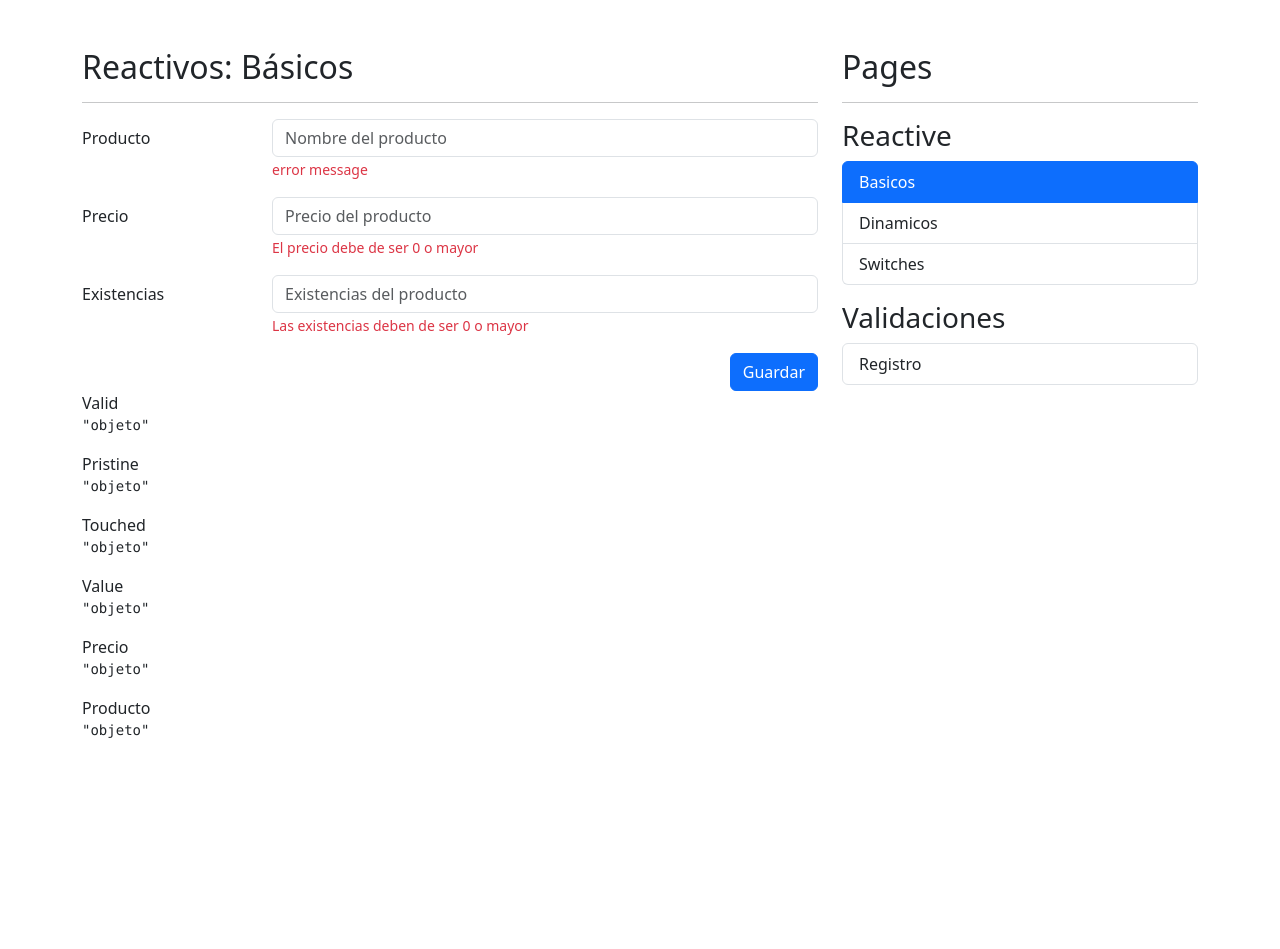
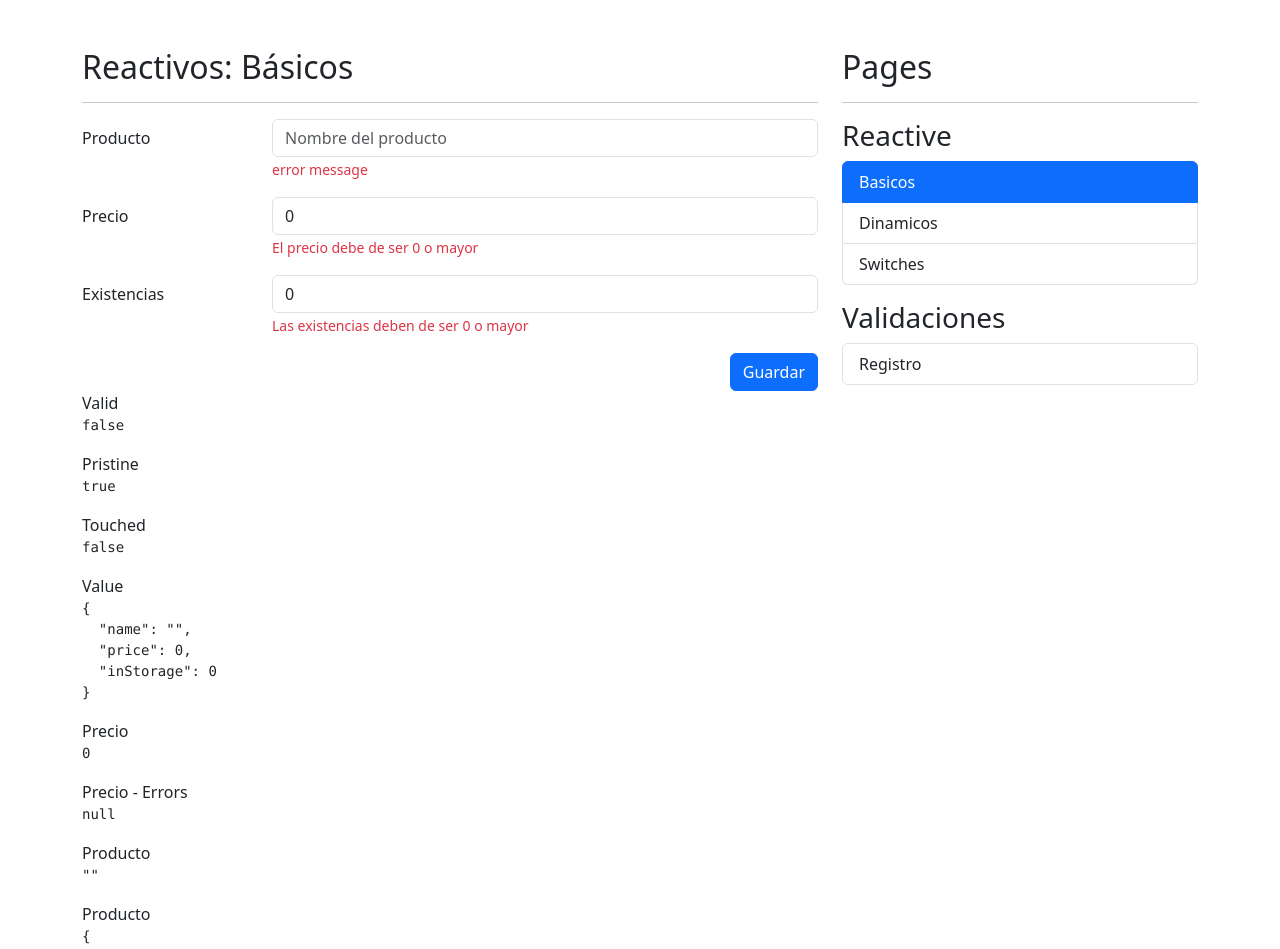
Before and after one commit to tomasVergara14/reactive-forms, an Angular app: page /reactive/basic in a window 1280 px wide. Shown: the top 949 px of the page. Before the commit the page ends 800 px from the top, so only its background shows below. Built offline with nearby package versions, Linux system fonts and the light colour scheme.

Commit message:
reactive forms

```diff
--- a/src/app/reactive/pages/basic-page/basic-page.component.html
+++ b/src/app/reactive/pages/basic-page/basic-page.component.html
@@ -4,7 +4,10 @@
 <div class="row">
     <div class="col">
 
-        <form autocomplete="off">
+        <form
+         autocomplete="off"
+         [formGroup]="myForm"
+         (ngSubmit)="onSave()">
 
             <!-- Campo de producto -->
             <div class="mb-3 row">
@@ -13,6 +16,7 @@
 
                     <input type="text"
                            class="form-control"
+                           formControlName="name"
                            placeholder="Nombre del producto">
 
                     <span class="form-text text-danger">
@@ -28,6 +32,7 @@
                 <div class="col-sm-9">
                     <input type="number"
                            class="form-control"
+                           formControlName="price"
                            placeholder="Precio del producto">
                     <span class="form-text text-danger">
                         El precio debe de ser 0 o mayor
@@ -41,6 +46,7 @@
                 <div class="col-sm-9">
                     <input type="number"
                            class="form-control"
+                           formControlName="inStorage"
                            placeholder="Existencias del producto">
 
                     <span class="form-text text-danger">
@@ -73,21 +79,27 @@
     <div class="col">
 
         <span>Valid</span>
-        <pre>{{ 'objeto' | json }}</pre>
+        <pre>{{ myForm.valid | json }}</pre>
 
         <span>Pristine</span>
-        <pre>{{ 'objeto' | json }}</pre>
+        <pre>{{ myForm.pristine | json }}</pre>
 
         <span>Touched</span>
-        <pre>{{ 'objeto' | json }}</pre>
+        <pre>{{ myForm.touched | json }}</pre>
 
         <span>Value</span>
-        <pre>{{ 'objeto' | json }}</pre>
+        <pre>{{ myForm.value | json }}</pre>
 
         <span>Precio</span>
-        <pre>{{ 'objeto' | json }}</pre>
+        <pre>{{ myForm.controls['price'].value | json }}</pre>
+
+        <span>Precio - Errors</span>
+        <pre>{{ myForm.controls['price'].errors | json }}</pre>
 
         <span>Producto</span>
-        <pre>{{ 'objeto' | json }}</pre>
+        <pre>{{ myForm.controls['name'].value | json }}</pre>
+
+        <span>Producto</span>
+        <pre>{{ myForm.controls['name'].errors | json }}</pre>
     </div>
 </div>
--- a/src/app/reactive/pages/basic-page/basic-page.component.ts
+++ b/src/app/reactive/pages/basic-page/basic-page.component.ts
@@ -1,4 +1,5 @@
 import { Component } from '@angular/core';
+import { FormBuilder, FormGroup, Validators } from '@angular/forms';
 
 @Component({
   templateUrl: './basic-page.component.html',
@@ -7,4 +8,16 @@
 })
 export class BasicPageComponent {
 
+  constructor( private fb: FormBuilder){}
+
+  public myForm: FormGroup = this.fb.group({
+    name:['' , [ Validators.required, Validators.minLength(3)]],
+    price:[0, [ Validators.required, Validators.min(0)]],
+    inStorage:[0, [ Validators.required, Validators.min(0)]],
+  })
+
+  onSave(){
+    console.log(this.myForm)
+  }
+
 }
--- a/src/app/reactive/reactive.module.ts
+++ b/src/app/reactive/reactive.module.ts
@@ -1,5 +1,6 @@
 import { NgModule } from '@angular/core';
 import { CommonModule } from '@angular/common';
+import { ReactiveFormsModule } from '@angular/forms';
 
 import { ReactiveRoutingModule } from './reactive-routing.module';
 import { BasicPageComponent } from './pages/basic-page/basic-page.component';
@@ -15,7 +16,8 @@
   ],
   imports: [
     CommonModule,
-    ReactiveRoutingModule
+    ReactiveFormsModule,
+    ReactiveRoutingModule,
   ]
 })
 export class ReactiveModule { }
```
